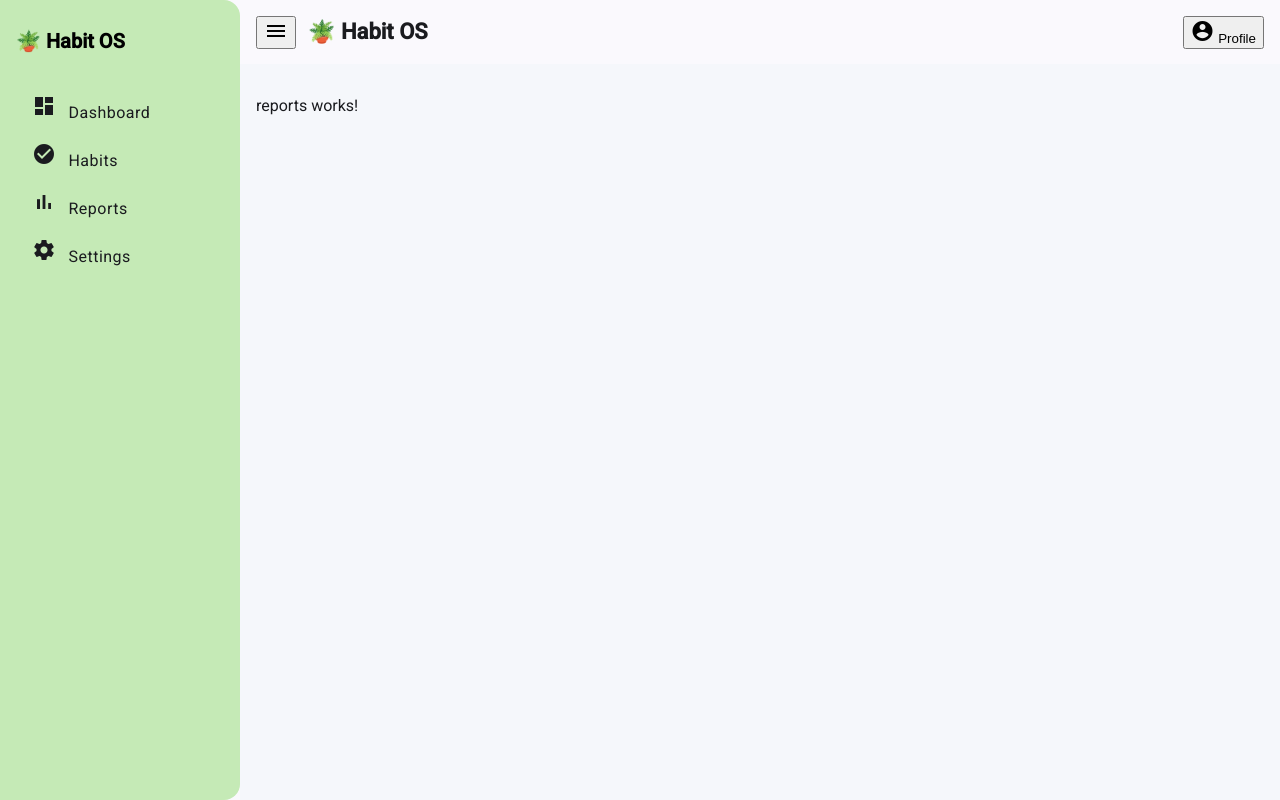
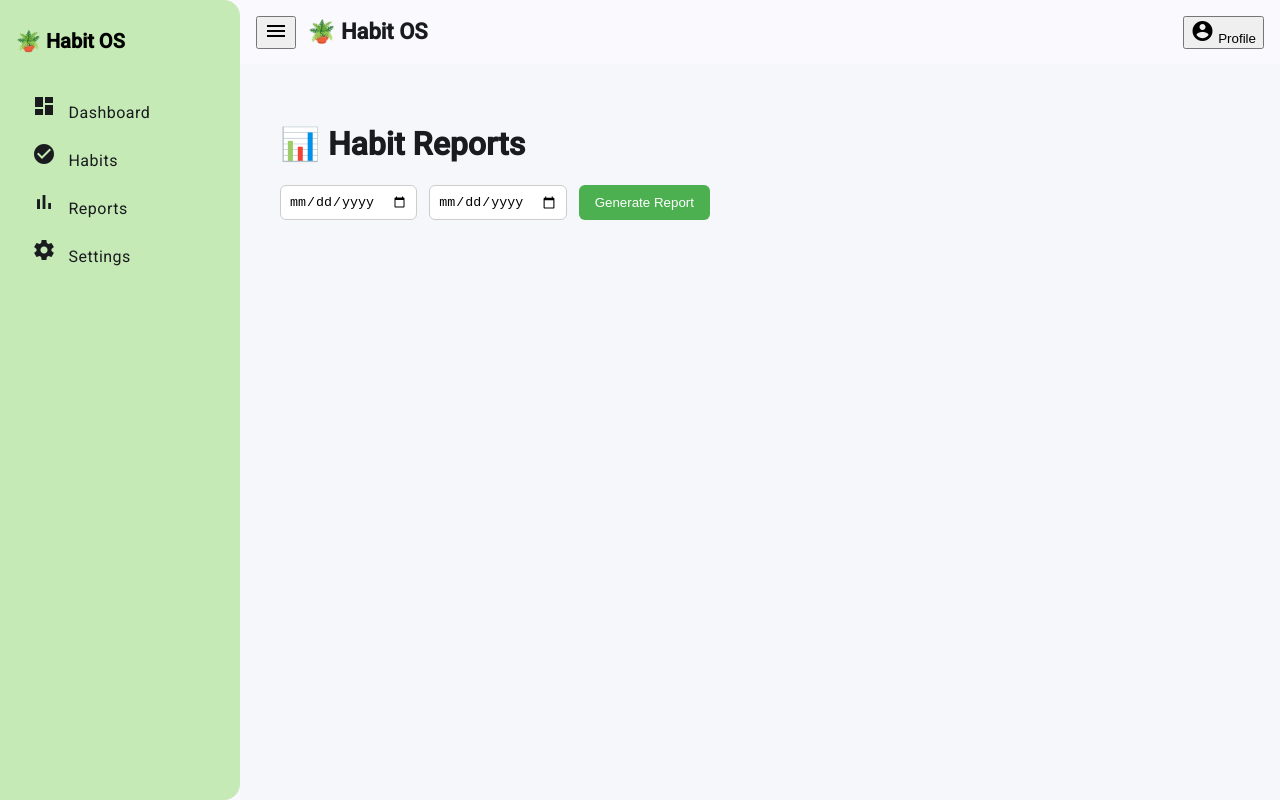
Before and after one commit to 123-Aditya/HabitOS, an Angular app in the folder habit-os-frontend/: page /reports in a window 1280 px wide. Built offline with nearby package versions, Linux system fonts and the light colour scheme.

Commit message:
Adding logic for reports page

```diff
--- a/habit-os-frontend/src/app/pages/reports/reports.component.css
+++ b/habit-os-frontend/src/app/pages/reports/reports.component.css
@@ -0,0 +1,58 @@
+.reports-wrapper {
+  padding: 24px;
+}
+
+.filters {
+  display: flex;
+  gap: 12px;
+  margin-bottom: 24px;
+}
+
+.filters input {
+  padding: 8px;
+  border-radius: 6px;
+  border: 1px solid #ccc;
+}
+
+.filters button {
+  padding: 8px 16px;
+  border-radius: 6px;
+  border: none;
+  background: #4caf50;
+  color: white;
+  cursor: pointer;
+}
+
+.report-cards {
+  display: grid;
+  grid-template-columns: repeat(auto-fill, minmax(250px, 1fr));
+  gap: 16px;
+}
+
+.report-card {
+  padding: 20px;
+  border-radius: 12px;
+  background: white;
+  box-shadow: 0 6px 20px rgba(0,0,0,0.05);
+}
+
+.progress-bar {
+  height: 8px;
+  background: #eee;
+  border-radius: 6px;
+  margin: 8px 0;
+  overflow: hidden;
+}
+
+.progress-fill {
+  height: 100%;
+  background: linear-gradient(90deg, #66bb6a, #43a047);
+  transition: width 0.4s ease;
+}
+
+.stats {
+  display: flex;
+  justify-content: space-between;
+  font-size: 14px;
+  margin-top: 6px;
+}
--- a/habit-os-frontend/src/app/pages/reports/reports.component.html
+++ b/habit-os-frontend/src/app/pages/reports/reports.component.html
@@ -1 +1,37 @@
-<p>reports works!</p>
+<div class="reports-wrapper">
+
+  <h1>📊 Habit Reports</h1>
+
+  <div class="filters">
+    <input type="date" [(ngModel)]="fromDate">
+    <input type="date" [(ngModel)]="toDate">
+    <button (click)="loadReport()">Generate Report</button>
+  </div>
+
+  <div *ngIf="loading">Loading report...</div>
+
+  <div *ngIf="reportData" class="report-cards">
+
+    <div class="report-card"
+         *ngFor="let habit of reportData.habits">
+
+      <h3>{{ habit.habitName }}</h3>
+
+      <p>Completion: {{ habit.completionPercentage }}%</p>
+
+      <div class="progress-bar">
+        <div class="progress-fill"
+             [style.width.%]="habit.completionPercentage">
+        </div>
+      </div>
+
+      <div class="stats">
+        <span>✅ {{ habit.completed }}</span>
+        <span>❌ {{ habit.missed }}</span>
+      </div>
+
+    </div>
+
+  </div>
+
+</div>
--- a/habit-os-frontend/src/app/pages/reports/reports.component.ts
+++ b/habit-os-frontend/src/app/pages/reports/reports.component.ts
@@ -1,11 +1,74 @@
 import { Component } from '@angular/core';
+import { CommonModule } from '@angular/common';
+import { FormsModule } from '@angular/forms';
+import { HttpClient } from '@angular/common/http';
 
 @Component({
   selector: 'app-reports',
-  imports: [],
+  standalone: true,
+  imports: [CommonModule, FormsModule],
   templateUrl: './reports.component.html',
-  styleUrl: './reports.component.css'
+  styleUrls: ['./reports.component.css']
 })
 export class ReportsComponent {
 
+  constructor(private http: HttpClient) {}
+
+  fromDate: string = '';
+  toDate: string = '';
+
+  loading = false;
+  reportData: any = null;
+
+  loadReport() {
+
+    if (!this.fromDate || !this.toDate) return;
+
+    this.loading = true;
+
+    this.http.get<any>(
+      `http://localhost:8080/api/habits/progress/bulk?from=${this.fromDate}&to=${this.toDate}`
+    ).subscribe({
+      next: res => {
+        console.log("REPORT RESPONSE:", res);
+        this.reportData = this.processReport(res);
+        this.loading = false;
+      },
+      error: err => {
+        console.error("Error loading report:", err);
+        this.loading = false;
+      }
+    });
+  }
+
+  processReport(data: any) {
+
+    const habits = data.habits.map((habit: any) => {
+
+      const totalDays = habit.progress.length;
+      const completed = habit.progress.filter(
+        (p: any) => p.status === 'COMPLETED'
+      ).length;
+
+      const missed = totalDays - completed;
+
+      const completionPercentage =
+        totalDays === 0 ? 0 :
+        Math.round((completed / totalDays) * 100);
+
+      return {
+        habitName: habit.habitName,
+        totalDays,
+        completed,
+        missed,
+        completionPercentage
+      };
+    });
+
+    return {
+      startDate: data.startDate,
+      endDate: data.endDate,
+      habits
+    };
+  }
 }
```
